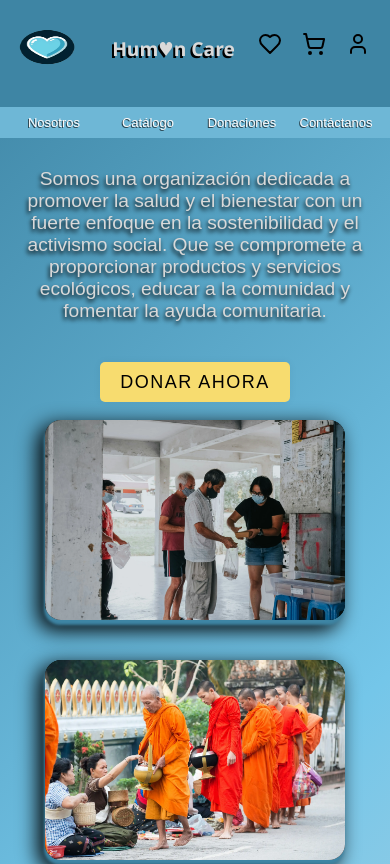
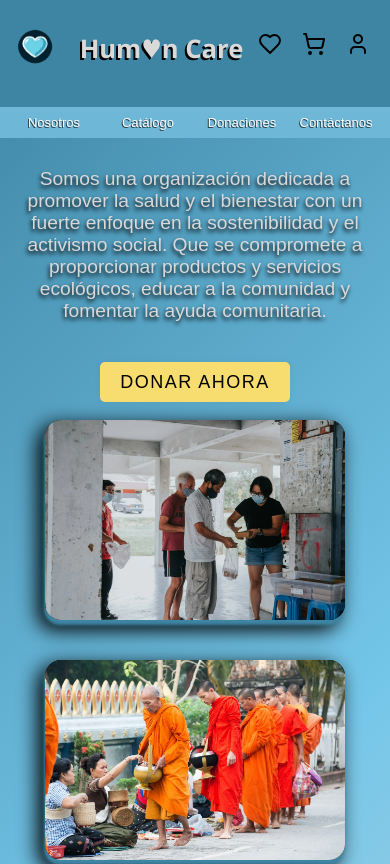
Before and after one commit to SusanoJuicio/human-care-repo, a website with bundled scripts: page public/index.html in a window 390 px wide. Shown: the top 864 px of the page. Built offline with nearby package versions, Linux system fonts and the light colour scheme; no server answers; a script that the page names is missing.

Commit message:
Improved header

```diff
--- a/public/styles/header.css
+++ b/public/styles/header.css
@@ -198,6 +198,7 @@ body {
 
     .nav_logo {
         max-height: 50px;
+        width: 50px;
 
     }
 
@@ -213,7 +214,7 @@ body {
 
 @media (max-width: 480px) {
     .titulo {
-        font-size: 1.2rem;
+        font-size: 1.6rem;
 
         margin-left: 10px;
 
@@ -244,7 +245,7 @@ body {
 
     .nav_logo {
         max-height: 40px;
-
+        width: 40px;
     }
 
     .nav_favoritos .dropdown_favorites {
```
